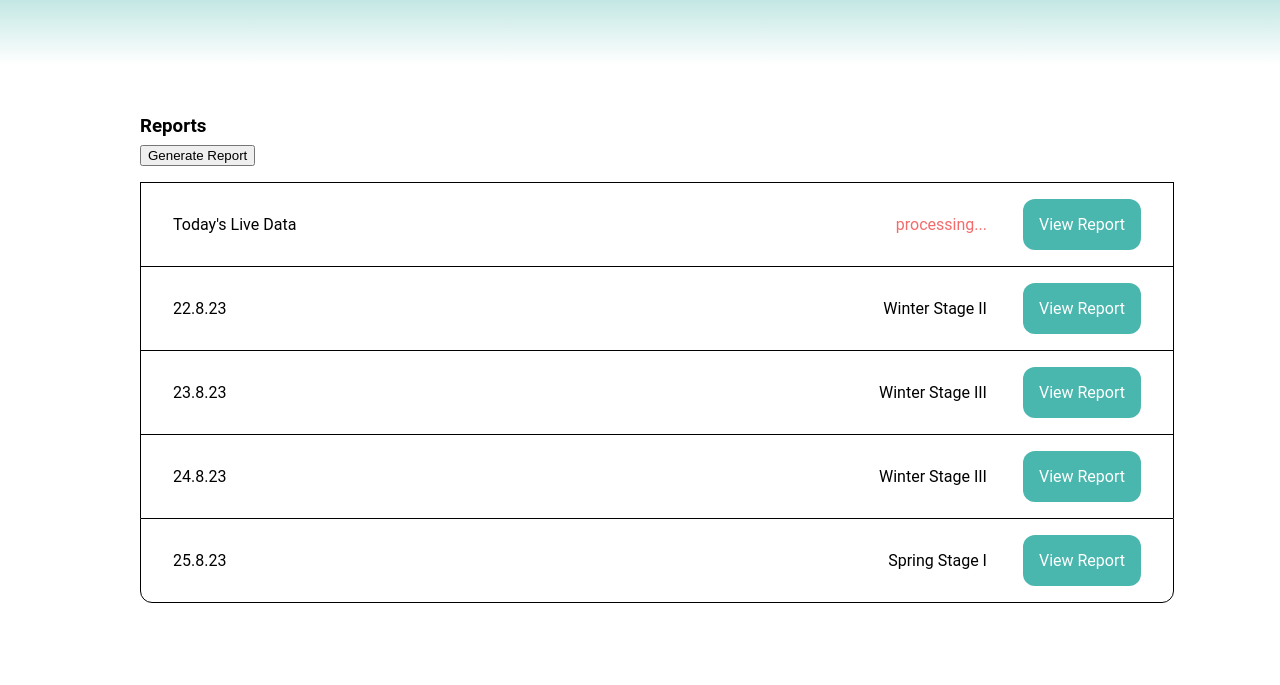
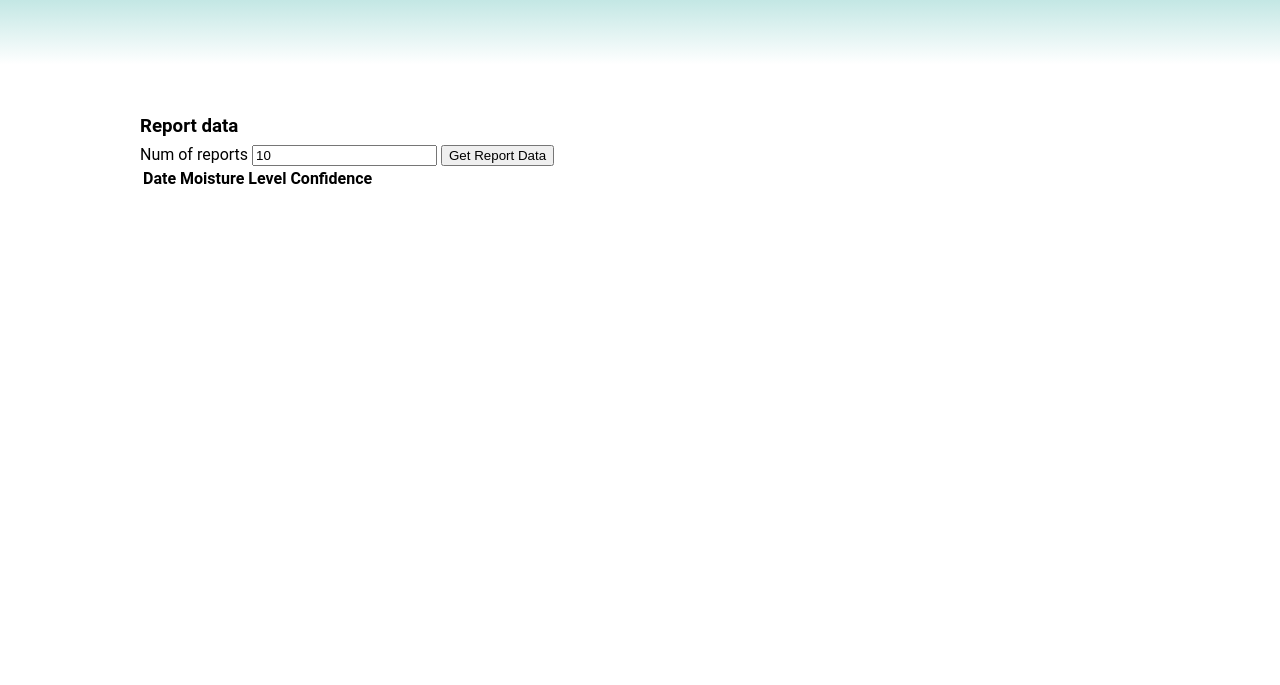
Before and after one commit to LeaderBrand-AUT/Spinach-Demo, a Flask app: page /reports in a window 1280 px wide. Shown: the part 131-816 px from the top of the page. Run offline with Flask 3, Linux system fonts and the light colour scheme; lists and menus that the app fills with data are empty; parts of the project's set-up code (start-up, migrations or seed data) failed here and were passed over.

Commit message:
get data to frontend

```diff
--- a/app.py
+++ b/app.py
@@ -1,13 +1,16 @@
 import base64
 from io import BytesIO
 from PIL import Image
-from flask import Flask, Response, render_template, redirect, request, url_for, abort
+from flask import Flask, Response, jsonify, render_template, redirect, request, url_for, abort
 import json
+
+from sqlalchemy import desc
 import cv2
 import live_feed
 import video_from_file
 from scripts.classifier import classifyFrame
 from scripts.database import db
+from scripts.report import Report
 from scripts.constants import IMAGE_HEIGHT, IMAGE_WIDTH, CURRENT_MODEL, STREAM_FPS
 import scripts.preprocessing.image_resize as resize_frame
 import scripts.preprocessing.white_balance as white_balance
@@ -127,6 +130,17 @@ def demo_from_file():
 def file_video_feed():
     return Response(video_from_file.gen_frames(), mimetype='multipart/x-mixed-replace; boundary=frame')
 
+# Get report data from DB
+@app.route('/get_report_data')
+def get_report_data():
+    rows = request.args.get('rows')
+    data = db.session.query(Report).order_by(desc(Report.time)).limit(rows).all()
+
+    reports = [report.to_dict() for report in data]
+
+    return jsonify(reports)
+
+
 # Show information about current build
 print(f"Current model: {CURRENT_MODEL}")
 print(f"Input image shape: {IMAGE_WIDTH}px x {IMAGE_HEIGHT}px")
--- a/templates/reports.html
+++ b/templates/reports.html
@@ -4,46 +4,39 @@
     {% include 'nav.html' %}
 
     <div class="reports-content">
-        <h3>Reports</h3>
-        <button onclick="genReport()">Generate Report</button>
-        <div id="report"></div>
-        <ul>
-            <li id="first">
-                <div class="left">
-                    <p>Today's Live Data</p>
-                </div>
-                <div class="right">
-                    <p style="color: #F46B6B;">processing...</p>
-                    <a href="{{ url_for('view_report') }}" class="view-report-btn">View Report</a>
-                </div>
-                <div style="clear: both;"></div>
-            </li>
-            {% for report in reports %}
-                {% if loop.last %}
-                    <li id="last">
-                {% else %}
-                    <li>
-                {% endif %}
-                    <div class="left">
-                        <p>{{ report['date'] }}</p>
-                    </div>
-                    <div class="right">
-                        <p>{{ report['stage'] }}</p>
-                        <a href="{{ url_for('view_report') }}" class="view-report-btn">View Report</a>
-                    </div>
-                    <div style="clear: both;"></div>
-                </li>
-            {% endfor %}
-        </ul>
+        <h3>Report data</h3>
+        <label for="rows">Num of reports</label>
+        <input type="number" id="rows" name="rows" value="10">
+        <button onclick="getReportData()">Get Report Data</button>
+
+        <table id="reports-table">
+            <tr>
+                <th>Date</th>
+                <th>Moisture Level</th>
+                <th>Confidence</th>
+            </tr>
+        </table>
+
+
     </div>
 
     <script>
-        async function genReport() {
-            const res = await fetch('/generate_report');
-            const report = await res.text()
+        async function getReportData() {
+            const rows = document.getElementById('rows').value
 
+            const res = await fetch(`/get_report_data?rows=${rows}`);
+            const data = await res.json();
 
-            document.getElementById('report').innerText = report;
+            console.log(data)
+
+            data.forEach(report => {
+                let tr = document.createElement('tr')
+                tr.appendChild(document.createElement('td').innerText = report.time)
+                tr.appendChild(document.createElement('td').innerText = report.moisture_level)
+                tr.appendChild(document.createElement('td').innerText = report.accuracy)
+
+                document.getElementById('reports-table').appendChild(tr)
+            });
         }
     </script>
 {% endblock %}
```
Also changed, not shown: scripts/report.py (+7 -0 lines), scripts/database.py (line endings or trailing spaces).
